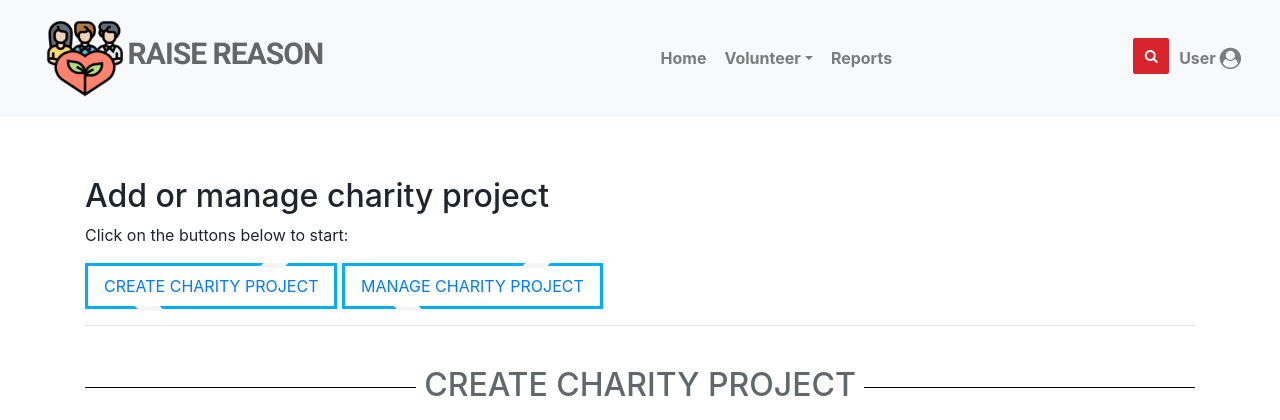
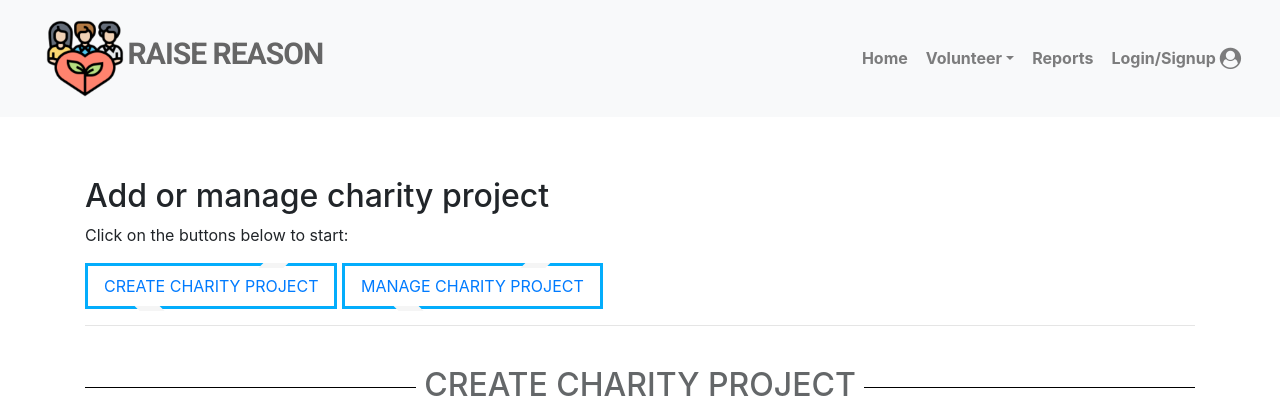
Before and after one commit to F2had/Online-Charity-Management-System, a PHP site: page /add-manageCharity.php in a window 1280 px wide. Shown: the top 420 px of the page. Run offline with PHP 8.4, Linux system fonts and the light colour scheme; data comes from the database, SQL or seed files in the repository; some libraries are stand-ins or nearby versions.

Commit message:
Add files via upload

```diff
--- a/include/top.php
+++ b/include/top.php
@@ -1,5 +1,9 @@
+<?php session_start(); ?>
+
 <!DOCTYPE html>
 <html lang="en">
+
+</html>
 
 <head>
     <meta charset="utf-8">
@@ -46,10 +50,10 @@
                     <div class="collapse navbar-collapse" id="navbarResponsive">
                         <ul class="navbar-nav ml-auto">
                             <!-- push our notification to right hand side -->
-                            <li class="nav-item"> <a class="nav-link" href="homepage.html">Home</a> </li>
+                            <li class="nav-item"> <a class="nav-link" href="homepage.php">Home</a> </li>
 
                             <li class="nav-item dropdown">
-                                <a class="nav-link dropdown-toggle" id="navbarDropdownMenuLink" data-toggle="dropdown">Volunteer</a>
+                                <a class="nav-link dropdown-toggle" href="Volunteer.html" id="navbarDropdownMenuLink" data-toggle="dropdown">Volunteer</a>
                                 <div class="dropdown-menu " aria-labelledby="navbarDropdownMenuLink">
                                     <a class="dropdown-item" href="Volunteer.html">Volunteer Registration</a>
                                     <a class="dropdown-item" href="ProjectRegisterationForm.html">Volunteer project
@@ -59,19 +63,17 @@
                             </li>
                             <li class="nav-item"> <a class="nav-link" href="meeting-report.html">Reports</a></li>
 
-
-                            <li class="nav-item">
-                                <div id="sb-search" class="sb-search">
-                                    <form>
-                                        <input class="sb-search-input" placeholder="Enter your search term..." type="text" value="" name="search" id="search">
-                                        <input class="sb-search-submit" type="submit" value="">
-                                        <span class="sb-icon-search" title="Click to start searching"></span>
-                                    </form>
-                                </div>
-                            </li>
-
-                            <li class="nav-item"> <a class="nav-link" href="login.html">User <i class="fa fa-user-circle fa-lg"></i></a>
-                            </li>
+                            <?php if (!empty($_SESSION['username'])) : ?>
+                                <li class="nav-item dropdown"> <a class="nav-link" data-toggle="dropdown" href="#"><?php echo $_SESSION['username'] ?> <i class="fa fa-user-circle fa-lg"></i></a>
+                                    <div class="dropdown-menu " aria-labelledby="navbarDropdownMenuLink">
+                                        <a class="dropdown-item" href="Volunteer.html">Profile</a>
+                                        <a class="dropdown-item" href="logout.php">Logout</a>
+                                    </div>
+                                </li>
+                            <?php else : ?>
+                                <li class="nav-item"> <a class="nav-link" href="login.php">Login/Signup <i class="fa fa-user-circle fa-lg"></i></a>
+                                </li>
+                            <?php endif ?>
                         </ul>
                     </div>
 
```
Also changed, not shown: include/process_E.php (+34 -13 lines).
